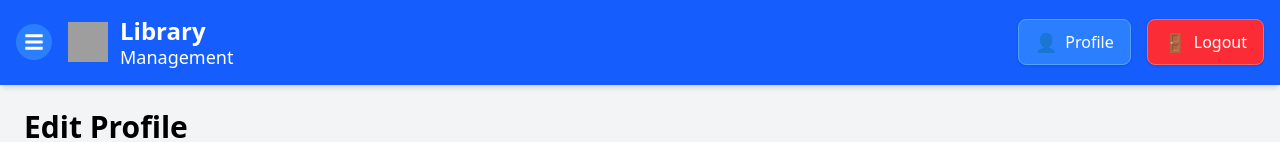
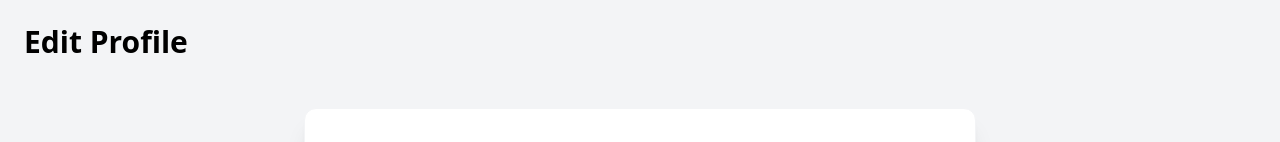
Before and after one commit to Rishithagaddam/BookBase-Library-Management-System, a React (Vite) app in the folder client/: page /faculty/edit-profile in a window 1280 px wide. Shown: the top 142 px of the page. Built offline with nearby package versions, Linux system fonts and the light colour scheme; no server answers; grey boxes are pictures that could not be loaded.

Commit message:
Handling the profile button in the header

```diff
--- a/client/src/components/FacultyDashboard.jsx
+++ b/client/src/components/FacultyDashboard.jsx
@@ -49,9 +49,11 @@ const FacultyDashboard = () => {
         <div className="flex flex-col min-h-screen bg-gray-100">
             {/* Header */}
             <Header
-                isSidebarOpen={isSidebarOpen}
-                setIsSidebarOpen={setIsSidebarOpen}
-            />
+    isSidebarOpen={isSidebarOpen}
+    setIsSidebarOpen={setIsSidebarOpen}
+    setActiveFeature={handleFeatureChange}
+/>
+
 
             <div className="flex flex-1">
                 {/* Sidebar */}
--- a/client/src/components/Header.jsx
+++ b/client/src/components/Header.jsx
@@ -1,12 +1,12 @@
 import React from 'react';
 import { useNavigate } from 'react-router-dom';
-import { FaBars } from 'react-icons/fa'; // Keep the menu icon
+import { FaBars } from 'react-icons/fa';
 
-const Header = ({ isSidebarOpen, setIsSidebarOpen }) => {
+const Header = ({ isSidebarOpen, setIsSidebarOpen, setActiveFeature }) => {
     const navigate = useNavigate();
 
     const handleMenuClick = () => {
-        setIsSidebarOpen(!isSidebarOpen); // Simply toggle the value
+        setIsSidebarOpen(!isSidebarOpen);
     };
 
     const handleLogout = () => {
@@ -17,7 +17,6 @@ const Header = ({ isSidebarOpen, setIsSidebarOpen }) => {
     return (
         <header className="bg-blue-600 text-white p-4 flex justify-between items-center shadow-md">
             <div className="flex items-center">
-                {/* Show menu button only when sidebar is closed */}
                 {!isSidebarOpen && (
                     <button
                         onClick={handleMenuClick}
@@ -27,7 +26,6 @@ const Header = ({ isSidebarOpen, setIsSidebarOpen }) => {
                     </button>
                 )}
                 <div className="flex items-center">
-                    {/* Colorful Book Icon and Heading */}
                     <img
                         src="https://cdn-icons-png.flaticon.com/512/2232/2232688.png"
                         alt="Book Icon"
@@ -42,7 +40,7 @@ const Header = ({ isSidebarOpen, setIsSidebarOpen }) => {
             </div>
             <div className="flex items-center space-x-4">
                 <button
-                    onClick={() => navigate('/user/edit-profile')}
+                    onClick={() => setActiveFeature('👤 Edit Profile')}
                     className="bg-blue-500 px-4 py-2 rounded-lg hover:bg-blue-700 transition-all duration-200 flex items-center shadow-sm border border-blue-400"
                 >
                     <span className="mr-2 text-lg">👤</span>
--- a/client/src/components/faculty/EditProfile.jsx
+++ b/client/src/components/faculty/EditProfile.jsx
@@ -84,10 +84,6 @@ const EditProfile = () => {
 
     return (
         <div className="flex flex-col min-h-screen bg-gray-100">
-            <Header
-                isSidebarOpen={false}
-                setIsSidebarOpen={() => {}} // Provide an empty function as fallback
-            />
             <div className="p-6">
                 <h1 className="text-3xl font-bold mb-6">Edit Profile</h1>
                 <div className="flex justify-center items-center flex-1 p-6">
```
